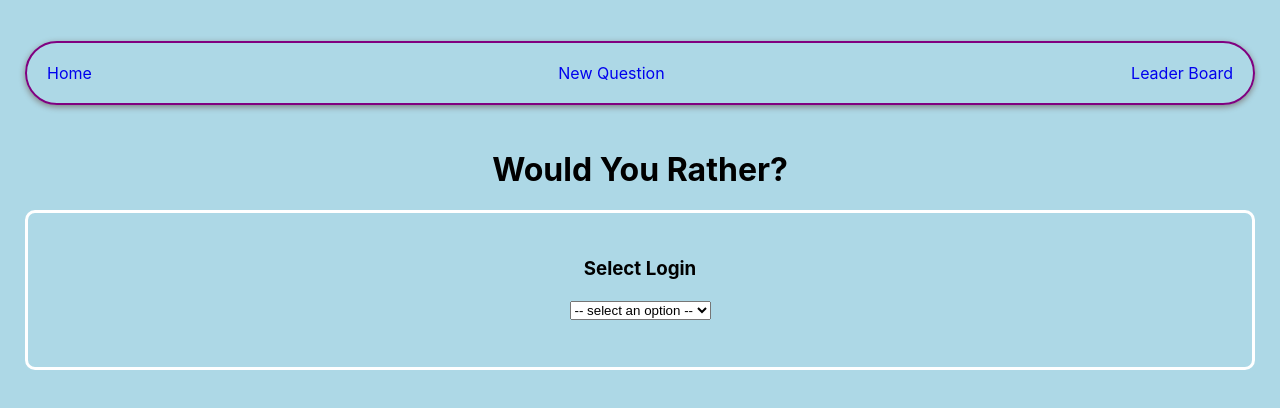
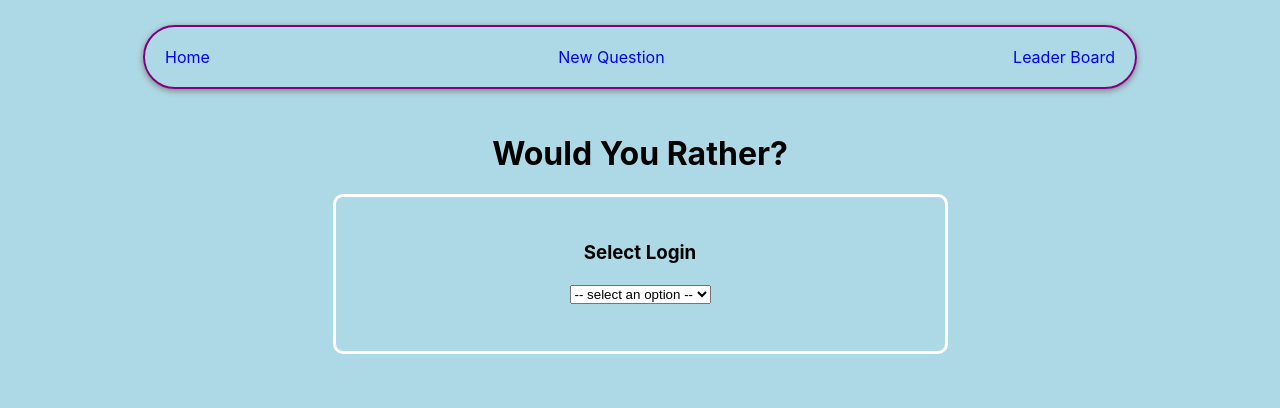
Before and after one commit to Rakeshpatel87p/wouldYouRather, a React (Create React App) app: page / in a window 1280 px wide. Shown: the top 408 px of the page. Built offline with nearby package versions, Linux system fonts and the light colour scheme.

Commit message:
more styles

```diff
--- a/src/App.css
+++ b/src/App.css
@@ -2,11 +2,14 @@
 
 html {
   background: #add8e6;
+  font-family: 'Montserrat', sans-serif;
   padding: 25px;
 }
 /* Login component */
 .login-wrapper {
+    margin: auto;
     text-align: center;
+    width: 50%;
 }
 
 .login-border {
@@ -20,7 +23,8 @@ html {
   box-shadow: 0px 2px 6px grey;
   display: flex; justify-content: space-between;
   list-style: none;
-  margin-bottom: 45px; padding: 0;
+  margin: 0px auto 45px; padding: 0;
+  max-width: 950px;
   padding: 20px;
 
 }
@@ -41,6 +45,7 @@ html {
 }
 
 .nav-list a {
+  padding-bottom: 10px;
   text-decoration: none;
 
 }
```
